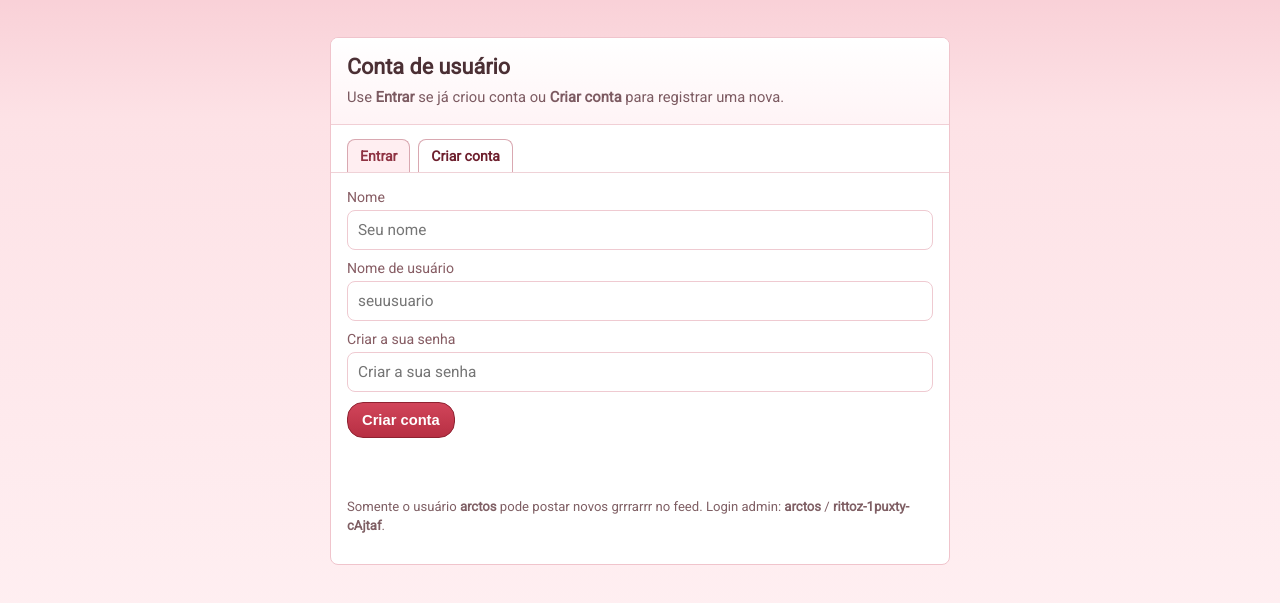
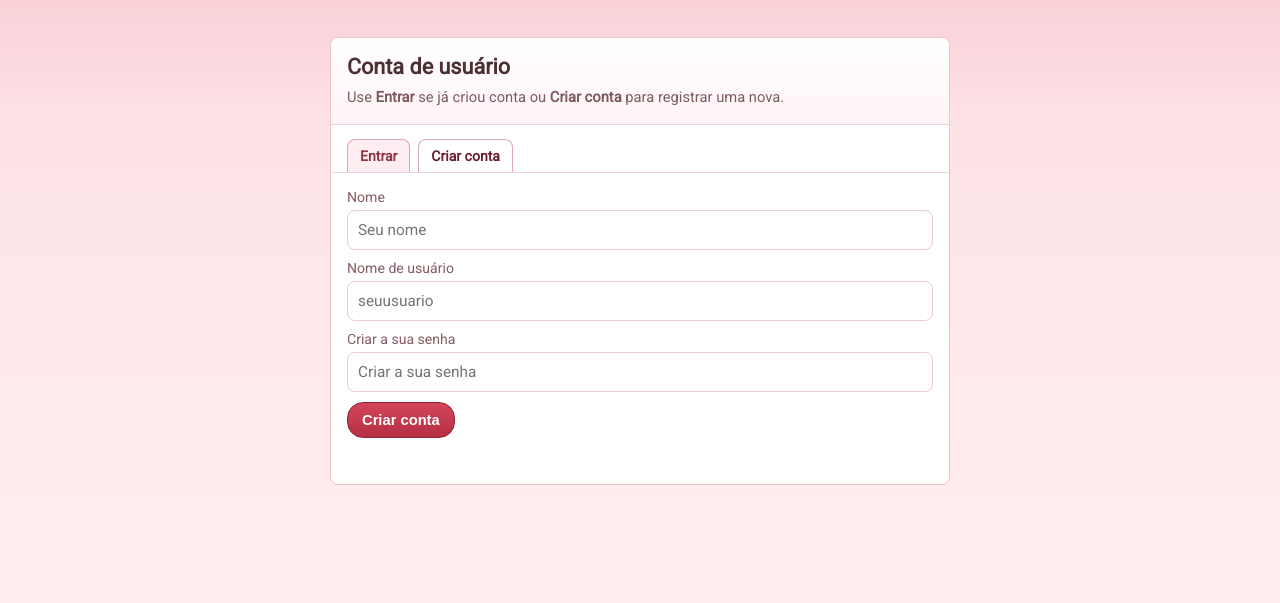
Before and after one commit to arctosent/grrrarrr_post, a plain HTML site: page login.html in a window 1280 px wide. Shown: the part 61-664 px from the top of the page. Drawn offline with Linux system fonts and the light colour scheme.

Commit message:
Remove sensitive admin login details from login.html
Removed admin login information from the hint section.

```diff
--- a/login.html
+++ b/login.html
@@ -253,7 +253,6 @@
         <p id="signupStatus" class="status"></p>
       </form>
 
-      <p class="hint">Somente o usuário <strong>arctos</strong> pode postar novos grrrarrr no feed. Login admin: <strong>arctos</strong> / <strong>rittoz-1puxty-cAjtaf</strong>.</p>
     </section>
   </main>
 
```
